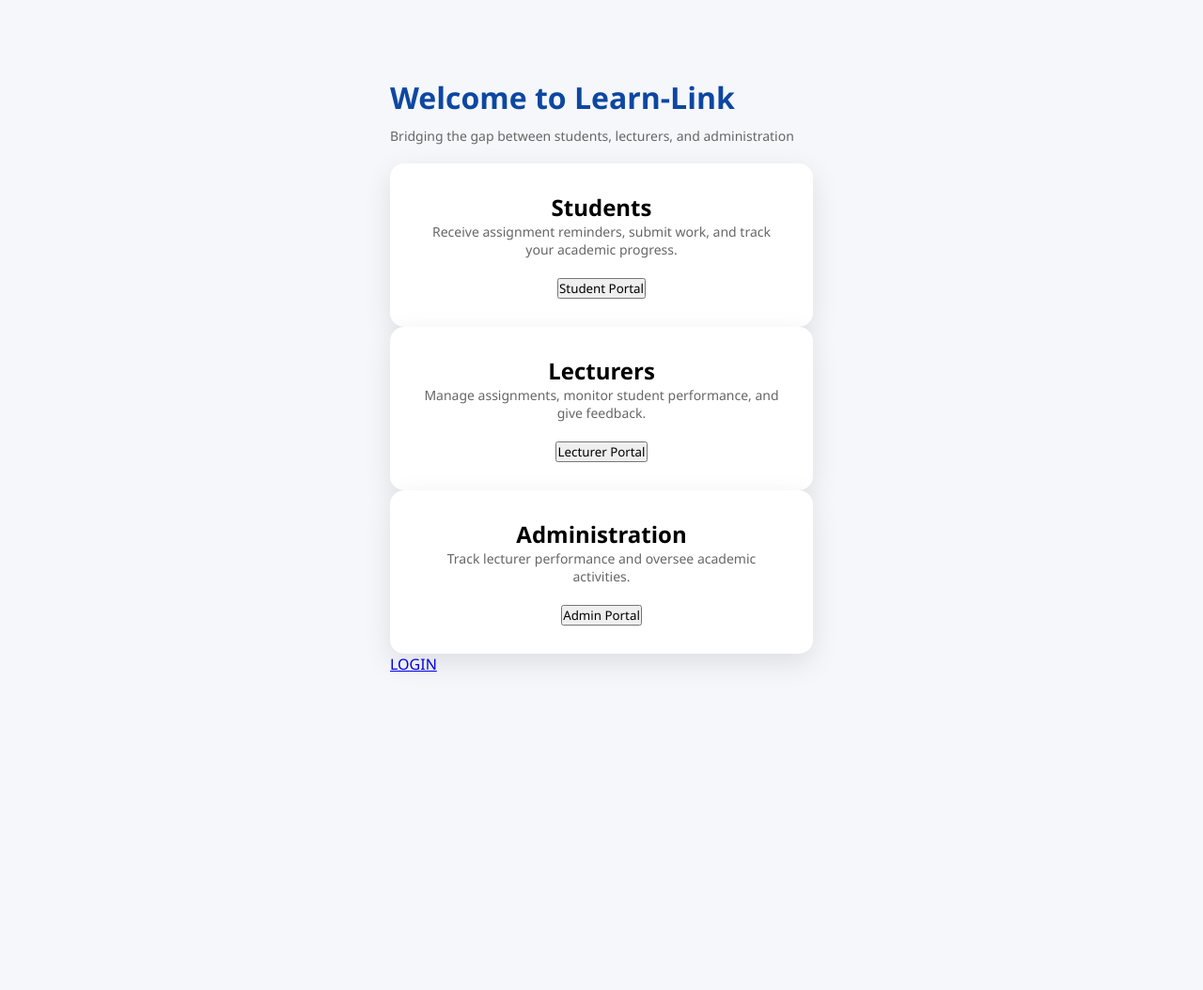
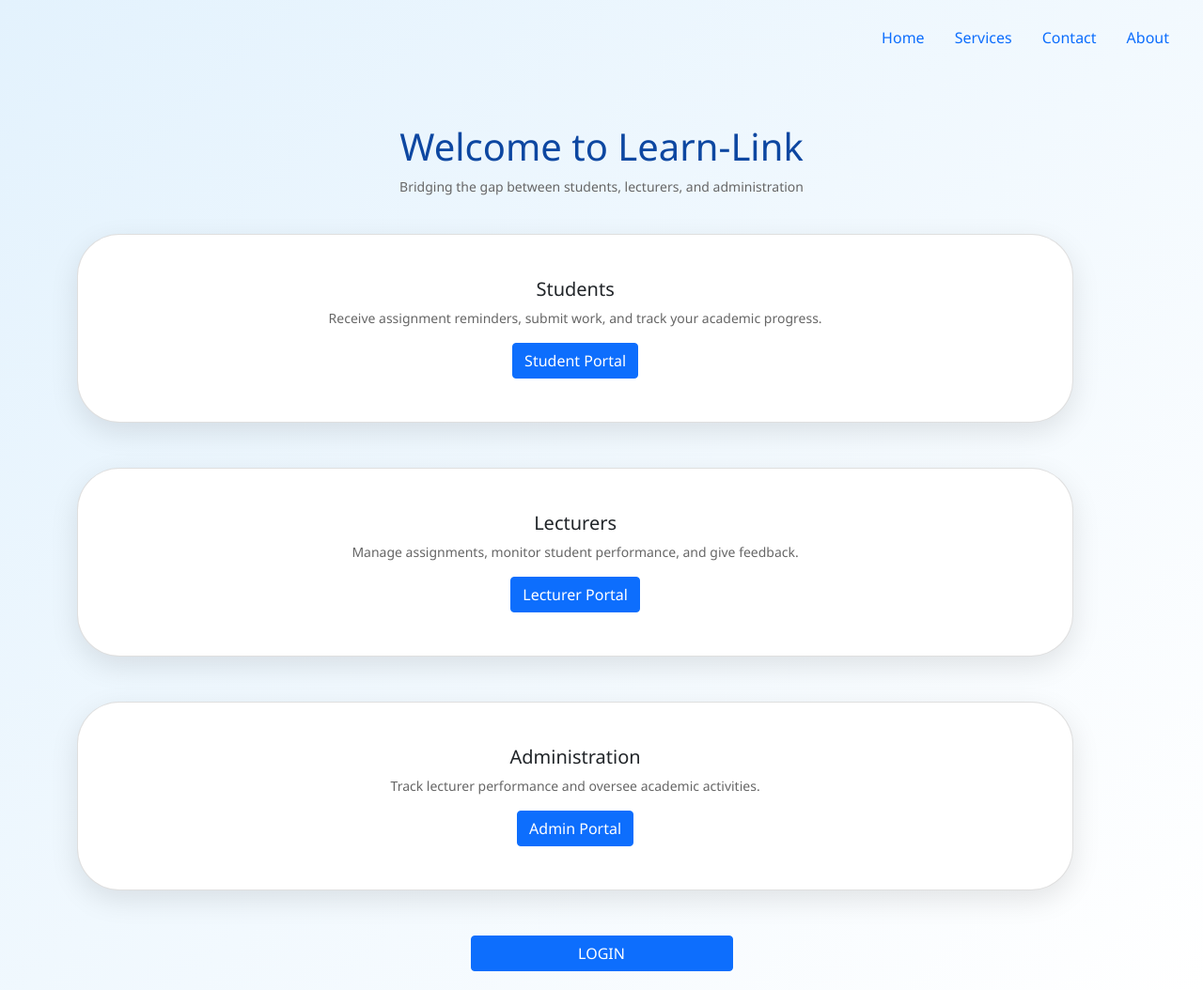
Before and after one commit to lyongaelvira-ux/Learn-Link, a PHP site: page /welcome.html in a window 1280 px wide. Shown: the whole page at 94% size. Before the commit the page ends 715 px from the top, so only its background shows below. Run offline with PHP 8.4, Linux system fonts and the light colour scheme.

Commit message:
renamed front end/README.md to README.md modified backend/db.js modified front end/style.css modified front end/welcome.html new file learnlink_db.sql renamed front end/script.js to script.js

```diff
--- a/backend/db.js
+++ b/backend/db.js
@@ -3,8 +3,8 @@ const mysql = require('mysql2');
 const db = mysql.createConnection({
   host: 'localhost',
   user: 'root',
-  password: 'Root',          // your MySQL password
-  database: 'learn_link_db'
+  password: 'password',          // your MySQL password
+  database: 'learnlink_db'
 });
 
 db.connect(err => {
--- a/front end/style.css
+++ b/front end/style.css
@@ -2,27 +2,28 @@
   box-sizing: border-box;
   margin: 0;
   padding: 0;
-    font-family: 'Segoe UI', sans-serif;
+  font-family: "Segoe UI", sans-serif;
 }
 
 body {
   background: linear-gradient(135deg, #e3f2fd 0%, #ffffff 100%);
   min-height: 100vh;
-    display: flex;
   justify-content: center;
   align-items: center;
+
   padding: 20px;
 }
+.container {
 
+}
 .card {
   background: #fff;
   padding: 30px;
-    border-radius: 15px;
-    box-shadow: 0 10px 30px rgba(0,0,0,0.1);
+  border-radius: 45px;
+  box-shadow: 0 10px 30px rgba(0, 0, 0, 0.1);
   width: 100%;
-    max-width: 450px;
+
   text-align: center;
-
   position: relative;
 }
 
@@ -37,9 +38,18 @@ body {
 }
 
 /* Screen 1: Portals */
-.student-link { background-color: #4caf50; color: white; }
-.lecturer-link { background-color: #2196f3; color: white; }
-.admin-link { background-color: #f44336; color: white; }
+.student-link {
+  background-color: #4caf50;
+  color: white;
+}
+.lecturer-link {
+  background-color: #2196f3;
+  color: white;
+}
+.admin-link {
+  background-color: #f44336;
+  color: white;
+}
 
 .portal-btn {
   display: block;
@@ -72,7 +82,6 @@ input {
   font-size: 1rem;
 }
 
-
 .signup-btn {
   width: 100%;
   padding: 14px;
@@ -85,11 +94,45 @@ input {
   cursor: pointer;
 }
 
-h1 { color: #0d47a1; margin-bottom: 10px; }
-p { color: #666; font-size: 14px; margin-bottom: 20px; }
-.service-grid{display:grid;grid-template-columns:repeat(auto-fit,minmax(220px,1fr));gap:16px;margin:20px 0}
-        .service-box{display:flex;align-items:center;justify-content:center;padding:18px;border:1px solid #ddd;border-radius:10px;background:#fafafa;text-decoration:none;color:#111;box-shadow:0 2px 6px rgba(0,0,0,0.04);transition:transform .12s ease,box-shadow .12s ease}
-        .service-box:hover{transform:translateY(-4px);box-shadow:0 6px 18px rgba(0,0,0,0.08)}
-        .service-box h4{margin:0;font-size:1rem;letter-spacing:.6px}
-        body{font-family:Arial,Helvetica,sans-serif;padding:24px;background:#f5f7fb}
-        .services-container h1{text-align:center;margin:0 0 12px}
+h1 {
+  color: #0d47a1;
+  margin-bottom: 10px;
+}
+p {
+  color: #666;
+  font-size: 14px;
+  margin-bottom: 20px;
+}
+.service-grid {
+  display: grid;
+  grid-template-columns: repeat(auto-fit, minmax(220px, 1fr));
+  gap: 16px;
+  margin: 20px 0;
+}
+.service-box {
+  display: flex;
+  align-items: center;
+  justify-content: center;
+  padding: 18px;
+  border: 1px solid #ddd;
+  border-radius: 10px;
+  background: #fafafa;
+  text-decoration: none;
+  color: #111;
+  box-shadow: 0 2px 6px rgba(0, 0, 0, 0.04);
+  transition: transform 0.12s ease, box-shadow 0.12s ease;
+}
+.service-box:hover {
+  transform: translateY(-4px);
+  box-shadow: 0 6px 18px rgba(0, 0, 0, 0.08);
+}
+.service-box h4 {
+  margin: 0;
+  font-size: 1rem;
+  letter-spacing: 0.6px;
+}
+
+.services-container h1 {
+  text-align: center;
+  margin: 0 0 12px;
+}
--- a/front end/welcome.html
+++ b/front end/welcome.html
@@ -1,48 +1,87 @@
 <!DOCTYPE html>
 <html lang="en">
   <head>
-    <meta charset="UTF-8">
+    <meta charset="UTF-8" />
     <title>Learn-Link | Welcome</title>
-    <link rel="stylesheet" href="style.css">
+    <link rel="stylesheet" href="style.css" />
+    <link
+      href="https://cdn.jsdelivr.net/npm/bootstrap@5.0.2/dist/css/bootstrap.min.css"
+      rel="stylesheet"
+      integrity="sha384-EVSTQN3/azprG1Anm3QDgpJLIm9Nao0Yz1ztcQTwFspd3yD65VohhpuuCOmLASjC"
+      crossorigin="anonymous"
+    />
+    <script
+      src="https://cdn.jsdelivr.net/npm/bootstrap@5.0.2/dist/js/bootstrap.bundle.min.js"
+      integrity="sha384-MrcW6ZMFYlzcLA8Nl+NtUVF0sA7MsXsP1UyJoMp4YLEuNSfAP+JcXn/tWtIaxVXM"
+      crossorigin="anonymous"
+    ></script>
   </head>
-<body>
+  <body style="text-align: center;">
 
+    <div>
+      <ul class="nav justify-content-end">
+        <li class="nav-item">
+          <a class="nav-link active" aria-current="page" href="front end/home.html">Home</a>
+        </li>
+        <li class="nav-item">
+          <a class="nav-link" href="front end/services.html">Services</a>
+        </li>
+        <li class="nav-item">
+          <a class="nav-link" href="">Contact</a>
+        </li>
+        <li class="nav-item">
+          <a class="nav-link" href="front end/about.html">About</a>
+        </li>
+
+      </ul>
+    </div>
+<br><br><br>
     <div class="container">
       <h1>Welcome to Learn-Link</h1>
       <p class="tagline">
         Bridging the gap between students, lecturers, and administration
       </p>
-
+<br>
       <div class="cards">
-            <div class="card">
-                <h2>Students</h2>
-                <p>
-                    Receive assignment reminders, submit
-
-work, and track your academic progress.
+        <div class="card" style="width: 95%; border-radius: 45px;">
+          <div class="card-body">
+            <h5 class="card-title">Students</h5>
+            <p class="card-text">
+              Receive assignment reminders, submit work, and track your academic
+              progress.
             </p>
-                <button onclick="goTo('student')">Student Portal</button>
-            </div>
-
-            <div class="card">
-                <h2>Lecturers</h2>
-                <p>
-                    Manage assignments, monitor student performance, and give feedback.
-                </p>
-                <button onclick="goTo('lecturer')">Lecturer Portal</button>
-            </div>
-
-            <div class="card">
-                <h2>Administration</h2>
-                <p>
-                    Track lecturer performance and oversee academic activities.
-                </p>
-                <button onclick="goTo('admin')">Admin Portal</button>
-            </div>
-                <a href="index.html">LOGIN</a>
+            <a href="#" class="btn btn-primary">Student Portal</a>
           </div>
         </div>
 
+        <br /><br />
+        <div class="card" style="width: 95%; border-radius: 45px;">
+          <div class="card-body">
+            <h5 class="card-title">Lecturers</h5>
+            <p class="card-text">
+              Manage assignments, monitor student performance, and give
+              feedback.
+            </p>
+            <a href="#" class="btn btn-primary">Lecturer Portal</a>
+          </div>
+        </div>
+
+        <br /><br />
+        <div class="card" style="width: 95%; border-radius: 45px;">
+          <div class="card-body">
+            <h5 class="card-title">Administration</h5>
+            <p class="card-text">
+              Track lecturer performance and oversee academic activities.
+            </p>
+            <a href="#" class="btn btn-primary">Admin Portal</a>
+          </div>
+        </div>
+
+        <br /><br />
+
+        <a style="width: 25%; " href="c:\Users\Elvira\345 project\Learn-Link\index.html" class="btn btn-primary">LOGIN</a>
+      </div>
+    </div>
     <script src="script.js"></script>
   </body>
 </html>
```
Also changed, not shown: learnlink_db.sql (added, +71 -0 lines), README.md (renamed from front end/README.md), script.js (renamed from front end/script.js). Lines whose indentation alone changed are shown as unchanged.
